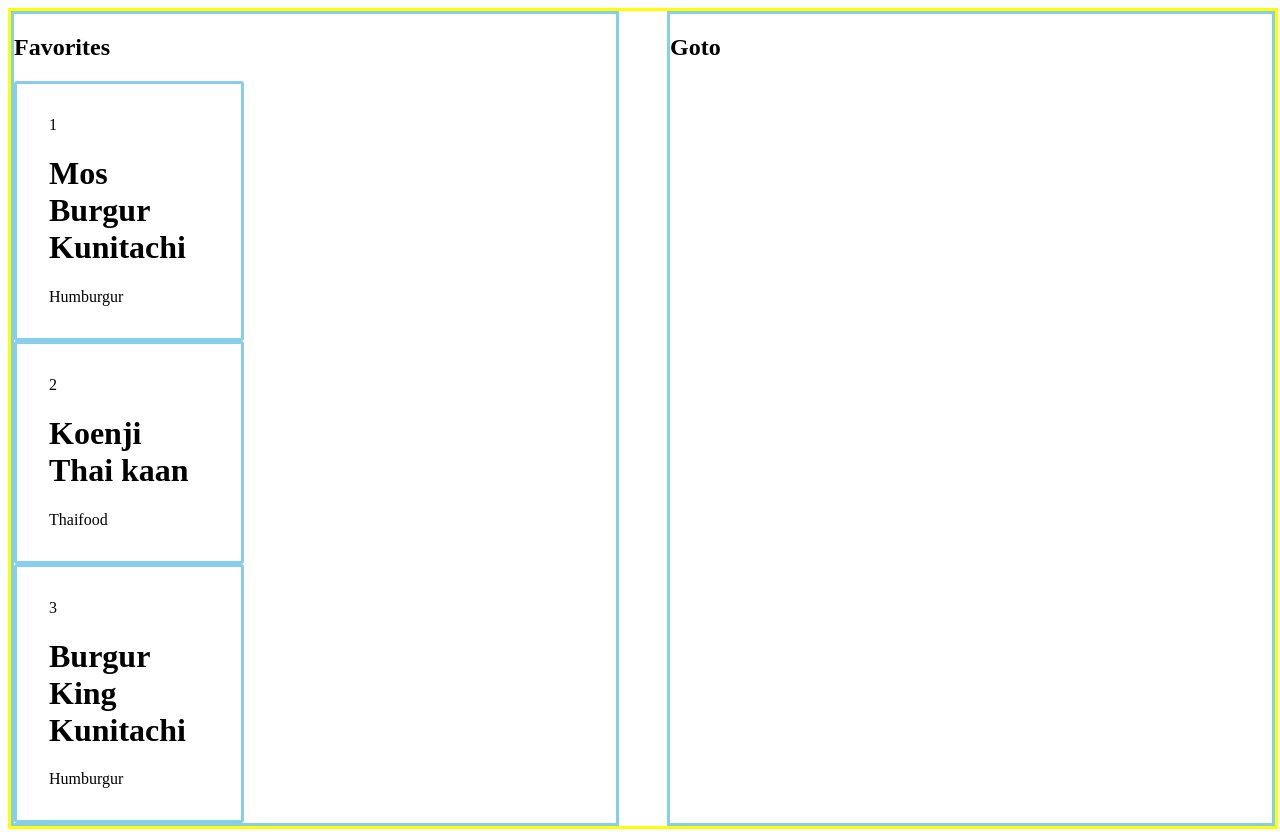
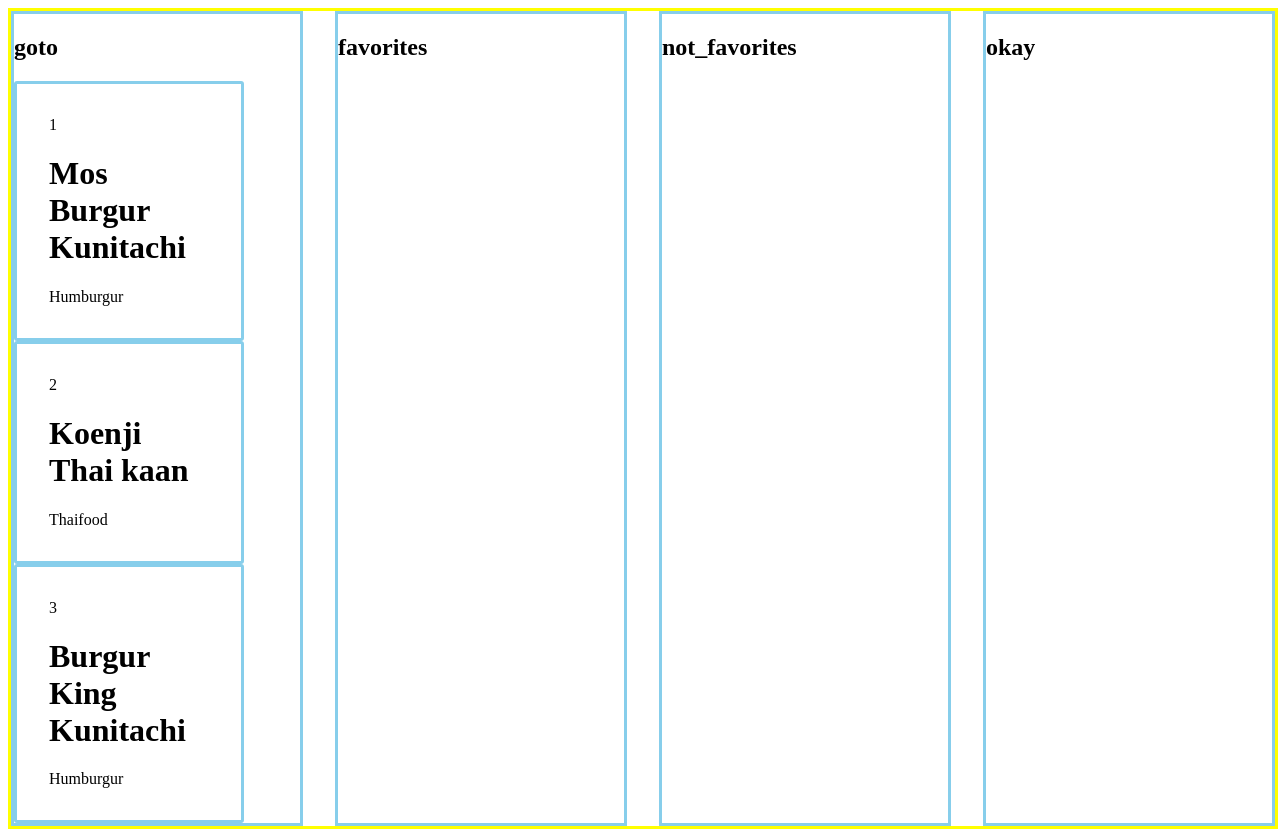
Before and after one commit to yocosaka/My-Favorite-Tables, a React (Create React App) app: page / in a window 1280 px wide. Built offline with nearby package versions, Linux system fonts and the light colour scheme.

Commit message:
Add Not favorites, Okay boards

```diff
--- a/src/components/Card/Card.tsx
+++ b/src/components/Card/Card.tsx
@@ -1,6 +1,7 @@
 import styles from './Card.module.scss';
 import { DragSourceMonitor, useDrag, useDrop } from 'react-dnd';
 import { SetStateAction, useRef } from 'react';
+import { BoardNames } from '../../constants/variables';
 
 export interface CardType {
   id: number;
@@ -28,6 +29,8 @@
   moveCardHandler,
 }: CardPropTypes) => {
   const ref = useRef<HTMLInputElement>(null);
+
+  // Change orders
   const [, drop] = useDrop({
     accept: 'CardType',
     hover(item: CardPropTypes, monitor) {
@@ -36,24 +39,15 @@
       }
       const dragIndex = item.index;
       const hoverIndex = index;
-      // Don't replace items with themselves
       if (dragIndex === hoverIndex) {
         return;
       }
-      // Determine rectangle on screen
       const hoverBoundingRect = ref.current?.getBoundingClientRect();
-      // Get vertical middle
       const hoverMiddleY =
         (hoverBoundingRect.bottom - hoverBoundingRect.top) / 2;
-      // Determine mouse position
       const clientOffset = monitor.getClientOffset();
-      // Get pixels to the top
       const hoverClientY =
         clientOffset && clientOffset.y - hoverBoundingRect.top;
-      // Only perform the move when the mouse has crossed half of the items height
-      // When dragging downwards, only move when the cursor is below 50%
-      // When dragging upwards, only move when the cursor is above 50%
-      // Dragging downwards
       if (
         dragIndex < hoverIndex &&
         hoverClientY &&
@@ -61,7 +55,6 @@
       ) {
         return;
       }
-      // Dragging upwards
       if (
         dragIndex > hoverIndex &&
         hoverClientY &&
@@ -69,17 +62,13 @@
       ) {
         return;
       }
-      // Time to actually perform the action
       moveCardHandler(dragIndex, hoverIndex);
-      // Note: we're mutating the monitor item here!
-      // Generally it's better to avoid mutations,
-      // but it's good here for the sake of performance
-      // to avoid expensive index searches.
       item.index = hoverIndex;
     },
   });
 
-  const changeItemBoard = (currentItem: CardType, boardName: any) => {
+  // Change Board
+  const changeItemBoard = (currentItem: CardType, boardName: BoardNames) => {
     setItems((prevState: CardType[]) => {
       return prevState.map((prevItem) => {
         return {
@@ -90,16 +79,36 @@
     });
   };
 
+  //
   const [{ isDragging }, drag] = useDrag(() => ({
     type: 'CardType',
     item: { id, index, name, category, setItems },
     end: (item: any, monitor: DragSourceMonitor) => {
       const dropResult: { dropEffect: string; name: string } | null =
         monitor.getDropResult();
-      if (dropResult && dropResult.name === 'Favorites') {
-        changeItemBoard(item, 'favorites');
-      } else {
-        changeItemBoard(item, 'goto');
+
+      if (dropResult && dropResult.name) {
+        const { name } = dropResult;
+        let boardName: BoardNames;
+
+        switch (name) {
+          case BoardNames.FAVORITES:
+            boardName = BoardNames.FAVORITES;
+            break;
+          case BoardNames.GO_TO:
+            boardName = BoardNames.GO_TO;
+            break;
+          case BoardNames.NOT_FAVORITES:
+            boardName = BoardNames.NOT_FAVORITES;
+            break;
+          case BoardNames.OKAY:
+            boardName = BoardNames.OKAY;
+            break;
+          default:
+            boardName = BoardNames.GO_TO;
+            break;
+        }
+        changeItemBoard(item, boardName);
       }
     },
     collect: (monitor: DragSourceMonitor) => ({
--- a/src/constants/sample.ts
+++ b/src/constants/sample.ts
@@ -1,22 +1,23 @@
 import { CardType } from '../components/Card/Card';
+import { BoardNames } from './variables';
 
 export const sampleItems: CardType[] = [
   {
     id: 1,
     name: 'Mos Burgur Kunitachi',
     category: 'Humburgur',
-    board: 'favorites',
+    board: BoardNames.GO_TO,
   },
   {
     id: 2,
     name: 'Koenji Thai kaan',
     category: 'Thaifood',
-    board: 'favorites',
+    board: BoardNames.GO_TO,
   },
   {
     id: 3,
     name: 'Burgur King Kunitachi',
     category: 'Humburgur',
-    board: 'favorites',
+    board: BoardNames.GO_TO,
   },
 ];
--- /dev/null
+++ b/src/constants/variables.ts
@@ -0,0 +1,6 @@
+export enum BoardNames {
+  GO_TO = 'goto',
+  FAVORITES = 'favorites',
+  NOT_FAVORITES = 'not_favorites',
+  OKAY = 'okay',
+}
--- a/src/pages/Home/Home.module.scss
+++ b/src/pages/Home/Home.module.scss
@@ -1,8 +1,8 @@
 .container {
   // background-color: var(--color-yellow);
   display: grid;
-  grid-template-columns: repeat(2, 1fr);
-  gap: 3rem;
+  grid-template-columns: repeat(4, 1fr);
+  gap: 2rem;
   width: 100%;
   height: 100%;
   min-height: 80vh;
--- a/src/pages/Home/Home.tsx
+++ b/src/pages/Home/Home.tsx
@@ -4,6 +4,7 @@
 import { useState } from 'react';
 import { CardType } from '../../components/Card/Card';
 import { sampleItems } from '../../constants/sample';
+import { BoardNames } from '../../constants/variables';
 
 const Home = () => {
   const [items, setItems] = useState<CardType[]>(sampleItems);
@@ -43,8 +44,18 @@
 
   return (
     <div className={styles.container}>
-      <Board title="Favorites">{returnItemsForBoard('favorites')}</Board>
-      <Board title="Goto">{returnItemsForBoard('goto')}</Board>
+      <Board title={BoardNames.GO_TO}>
+        {returnItemsForBoard(BoardNames.GO_TO)}
+      </Board>
+      <Board title={BoardNames.FAVORITES}>
+        {returnItemsForBoard(BoardNames.FAVORITES)}
+      </Board>
+      <Board title={BoardNames.NOT_FAVORITES}>
+        {returnItemsForBoard(BoardNames.NOT_FAVORITES)}
+      </Board>
+      <Board title={BoardNames.OKAY}>
+        {returnItemsForBoard(BoardNames.OKAY)}
+      </Board>
     </div>
   );
 };
```
